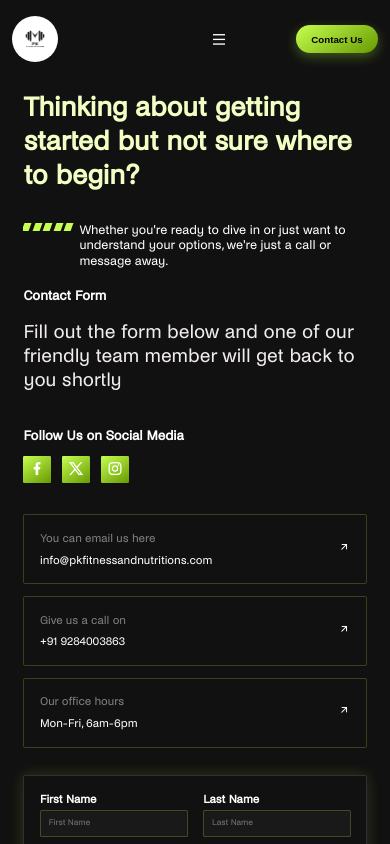
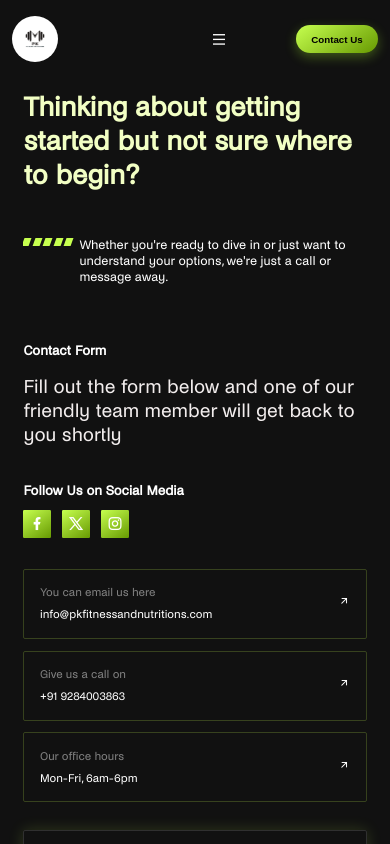
Before and after one commit to Abhishek-Yadav17/PkFitness, a Next.js app: page /contact in a window 390 px wide. Built offline with nearby package versions, Linux system fonts and the light colour scheme.

Commit message:
contact us page changes

```diff
--- a/styles/ContactUs.module.scss
+++ b/styles/ContactUs.module.scss
@@ -22,7 +22,7 @@
       @media (max-width: 416px) {
         font-size: 7.1vw;
         width: 100%;
-        margin-bottom: 8vw;
+        margin-bottom: 12vw;
       }
     }
 
@@ -74,7 +74,7 @@
       flex-direction: column;
       border: none;
       gap: 7vw;
-      margin-top: 10vw;
+      margin-top: 20vw;
       padding-bottom: 20vw;
     }
 
```
